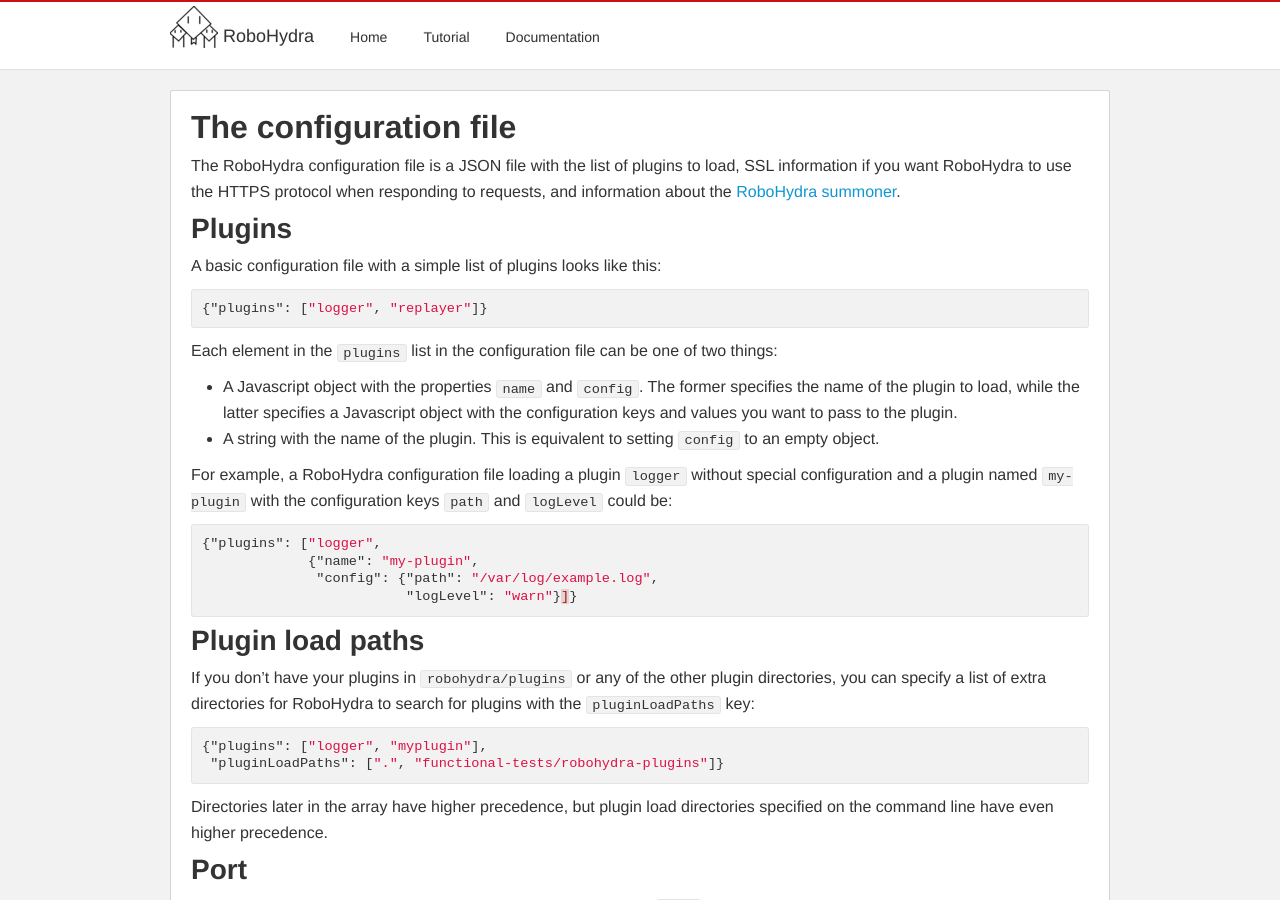
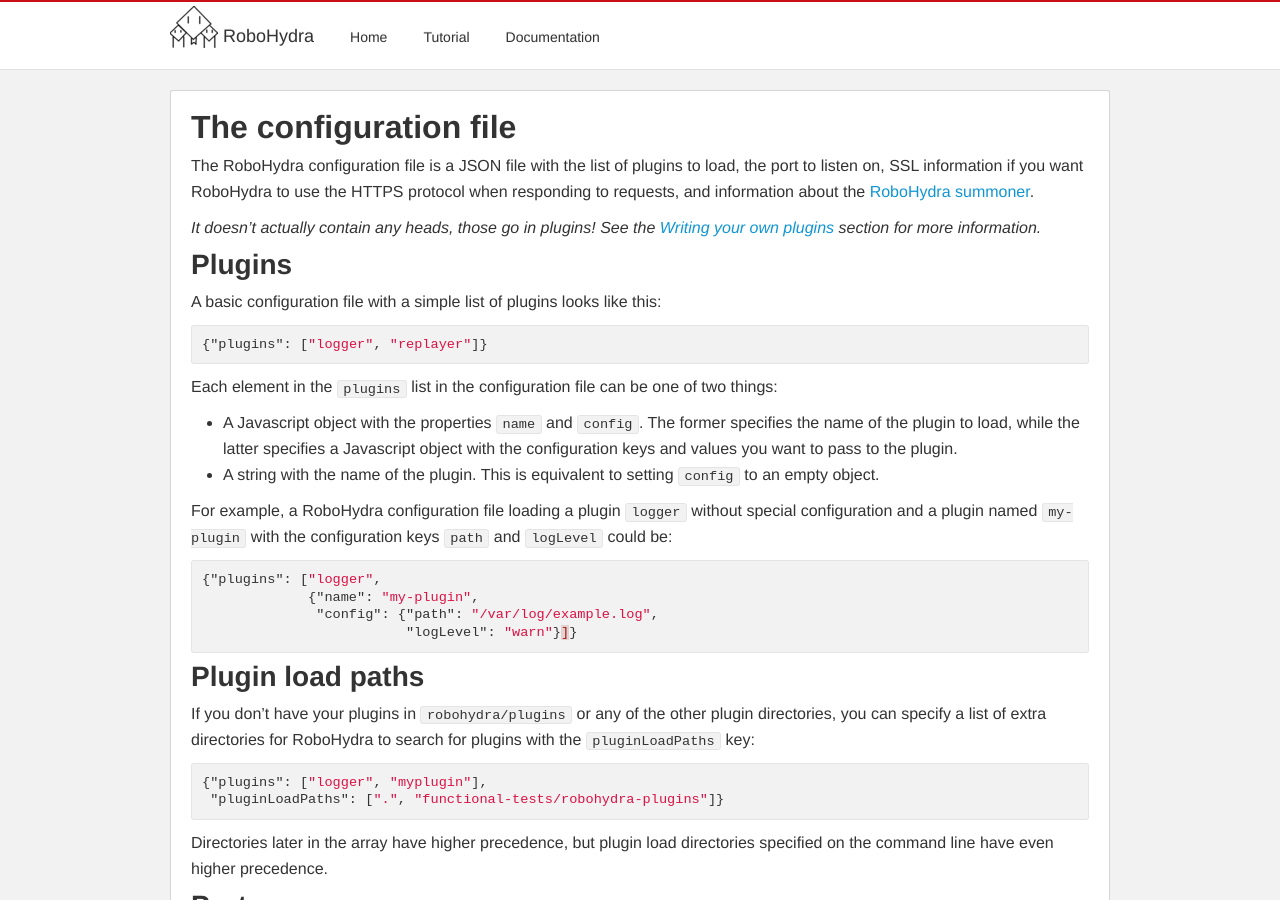
Before and after one commit to robohydra/robohydra, a Jekyll site: the page built from docs/head/configuration/index.md, in a window 1280 px wide and 900 px high. Built offline with Jekyll 4.4.1, drawn with Linux system fonts in a browser that asks for light colours.

Commit message:
Hint that configuration files don't contain heads

```diff
--- a/docs/head/configuration/index.md
+++ b/docs/head/configuration/index.md
@@ -6,9 +6,12 @@ The configuration file
 ======================
 
 The RoboHydra configuration file is a JSON file with the list of
-plugins to load, SSL information if you want RoboHydra to use the
-HTTPS protocol when responding to requests, and information about the
-[RoboHydra summoner](../summoners).
+plugins to load, the port to listen on, SSL information if you want
+RoboHydra to use the HTTPS protocol when responding to requests, and
+information about the [RoboHydra summoner](../summoners).
+
+_It doesn't actually contain any heads, those go in plugins! See the
+[Writing your own plugins](../plugins) section for more information._
 
 Plugins
 -------
```
